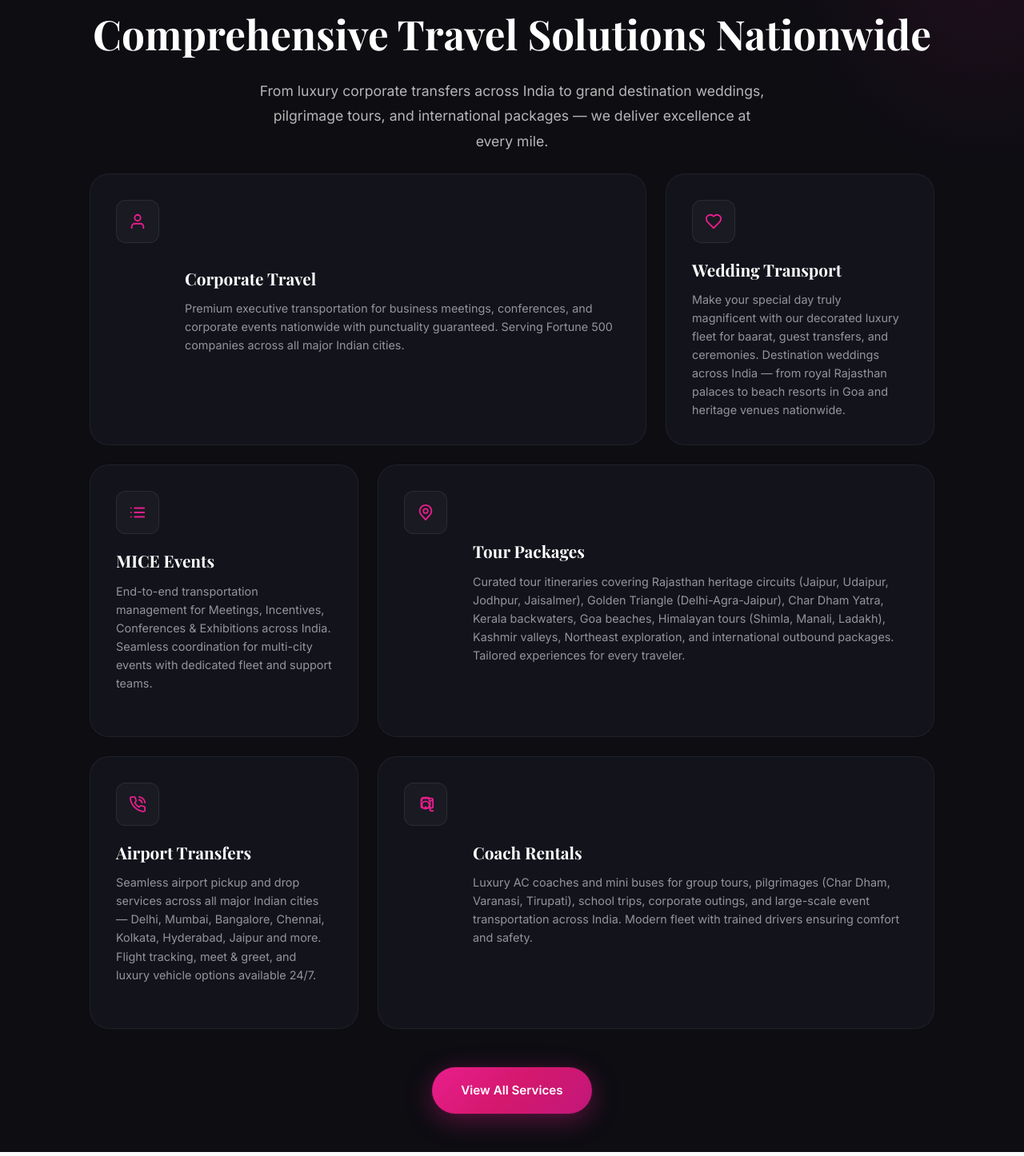
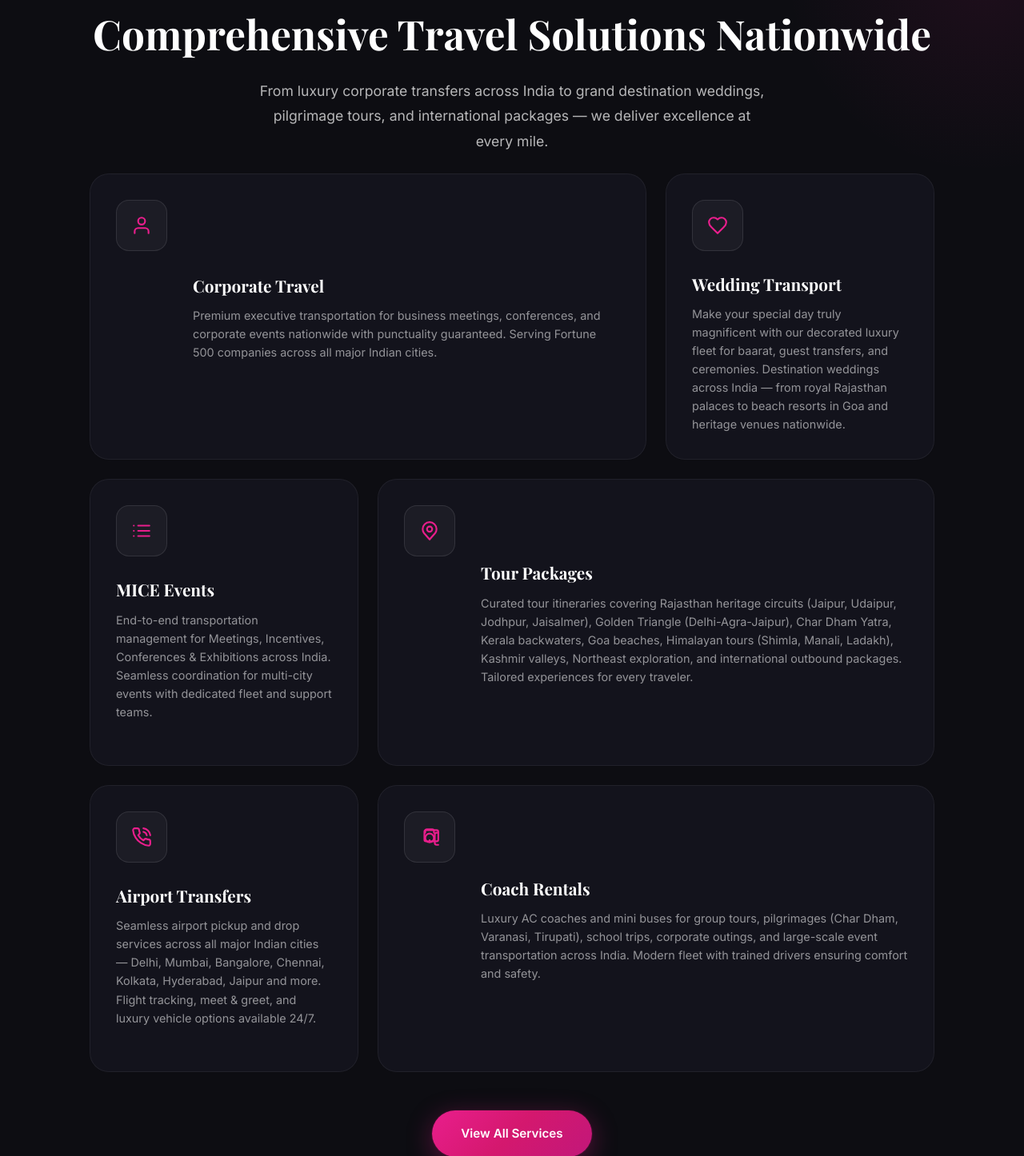
Before and after one commit to KartikSharma4448/Rajasthali-website, a Node server app: page / in a window 1280 px wide. Shown: the part 2328-3774 px from the top of the page at 80% size. Run offline with Node 20, Linux system fonts and the light colour scheme; some web fonts are replaced.

Commit message:
fix: Desktop mode service icon boxes - proper sizing and consistency - Increased icon container from 54px to 64px for better desktop visibility - Added min-width and min-height 64px to prevent container collapse - Increased SVG icons from 22px to 26px for better visual balance - Changed border-radius from radius-md to radius-lg (smoother corners) - Enhanced background opacity from 0.03 to 0.04 for better contrast - Improved border opacity from 0.08 to 0.1 for clearer definition - Increased margin-bottom from space-md to space-lg for better spacing - Added display: block to SVG for pixel-perfect centering - Desktop mode icon boxes now consistent and professional across all service cards

```diff
--- a/public/css/style.css
+++ b/public/css/style.css
@@ -1182,15 +1182,17 @@ button { cursor: pointer; border: none; background: none; font-family: inherit;
 }
 
 .service-icon {
-  width: 54px;
-  height: 54px;
-  border-radius: var(--radius-md);
-  background: rgba(255, 255, 255, 0.03);
-  border: 1px solid rgba(255, 255, 255, 0.08);
+  width: 64px;
+  height: 64px;
+  min-width: 64px;
+  min-height: 64px;
+  border-radius: var(--radius-lg);
+  background: rgba(255, 255, 255, 0.04);
+  border: 1px solid rgba(255, 255, 255, 0.1);
   display: flex;
   align-items: center;
   justify-content: center;
-  margin-bottom: var(--space-md);
+  margin-bottom: var(--space-lg);
   flex-shrink: 0;
   position: relative;
   z-index: 2;
@@ -1201,14 +1203,15 @@ button { cursor: pointer; border: none; background: none; font-family: inherit;
   background: var(--gradient-brand);
   border-color: transparent;
   box-shadow: var(--shadow-brand);
-  transform: scale(1.05);
+  transform: scale(1.08);
 }
 
 .service-icon svg {
-  width: 22px;
-  height: 22px;
+  width: 26px;
+  height: 26px;
   color: var(--brand-pink);
   flex-shrink: 0;
+  display: block;
   transition: all var(--duration-normal) var(--ease-out);
 }
 
```
